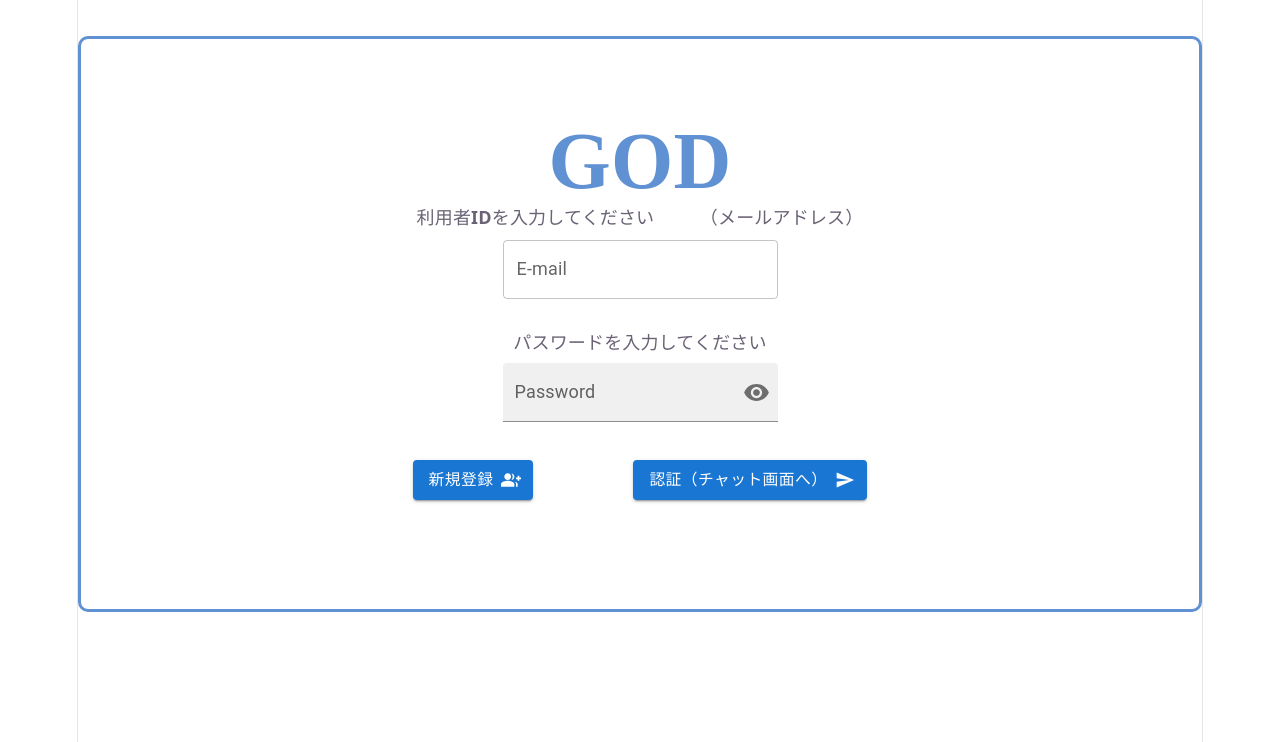
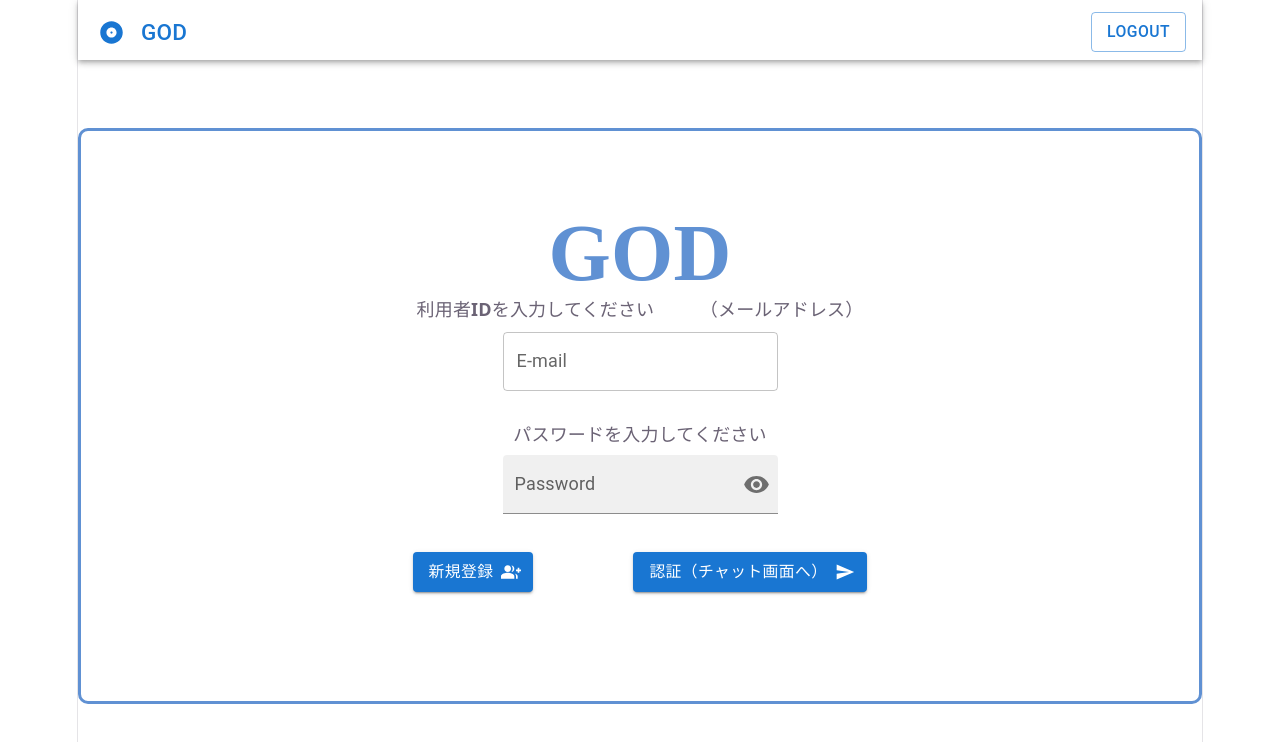
Before and after one commit to BTC10-PhilosophersStone/GOD, a React (Vite) app in the folder front/: page / in a window 1280 px wide. Shown: the top 742 px of the page. Built offline with nearby package versions, Linux system fonts and the light colour scheme; no server answers; a web font is replaced by a local one.

Commit message:
Header実装

```diff
--- a/front/src/components/RoutesApp.jsx
+++ b/front/src/components/RoutesApp.jsx
@@ -2,9 +2,11 @@ import { Route, Routes } from "react-router";
 import { LoginApp } from "./LoginApp/LoginApp";
 import { ChatApp } from "./ChatApp/ChatApp";
 import { ProductDetail } from "./ProductDetail/ProductDetail";
+import { Header } from "./Header";
 function RoutesApp() {
   return (
     <>
+      <Header />
       <Routes>
         <Route path="/" element={<LoginApp />} />
         <Route path="/chat" element={<ChatApp />} />
```
